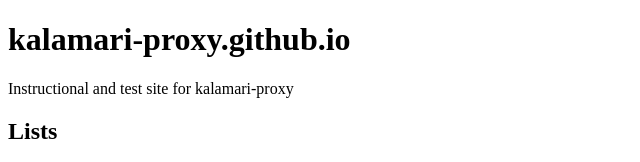
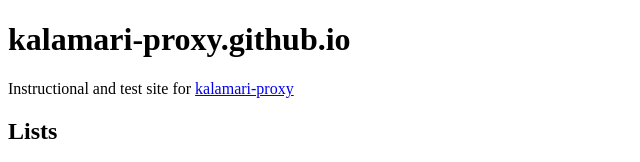
Before and after one commit to kalamari-proxy/kalamari-proxy.github.io, a plain HTML site: page index.html in a window 1280 px wide. Shown: the top 162 px of the page, without its empty margins (0-640 px from the left). Drawn offline with Linux system fonts and the light colour scheme.

Commit message:
added link back to github

```diff
--- a/index.html
+++ b/index.html
@@ -5,7 +5,7 @@
     </head>
     <body>
         <h1>kalamari-proxy.github.io</h1>
-        <p>Instructional and test site for kalamari-proxy</p>
+        <p>Instructional and test site for <a href="https://github.com/kalamari-proxy/">kalamari-proxy</a></p>
 
         <h2>Lists</h2>
         <ul>
```
